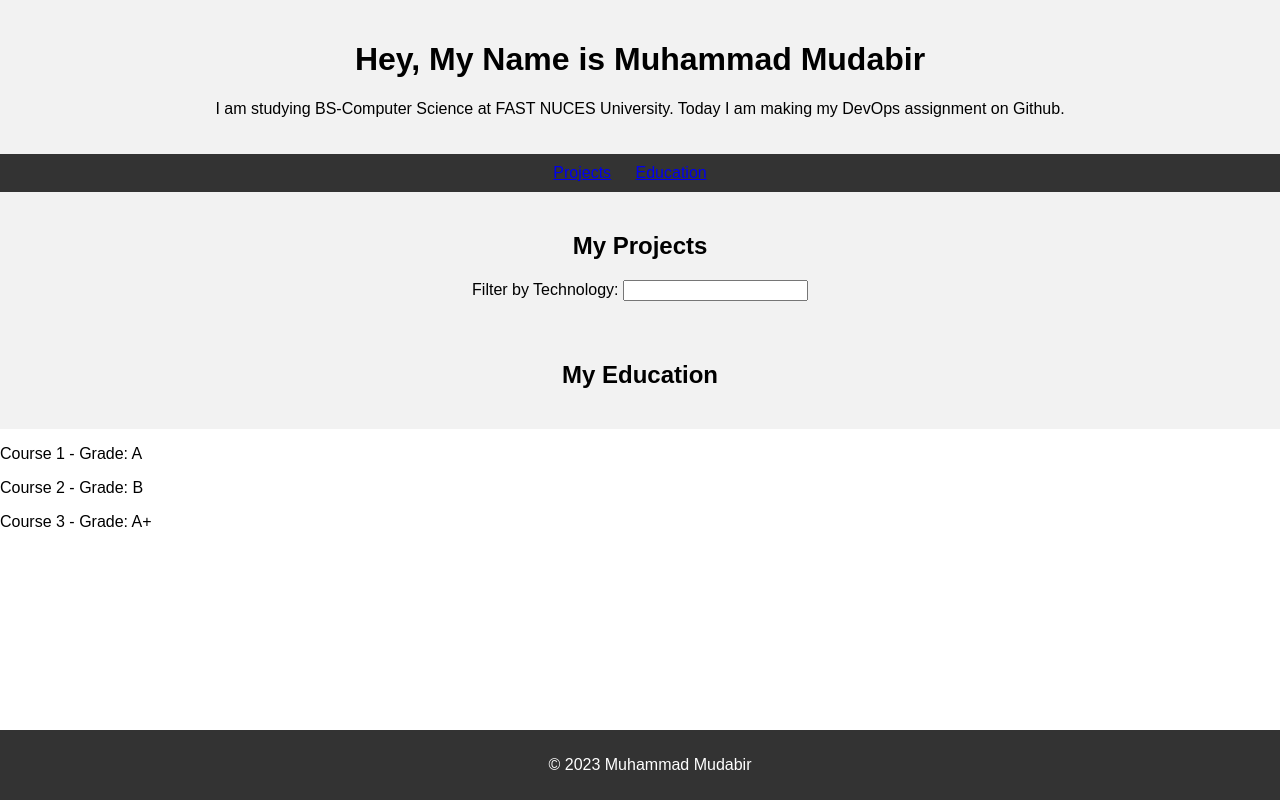
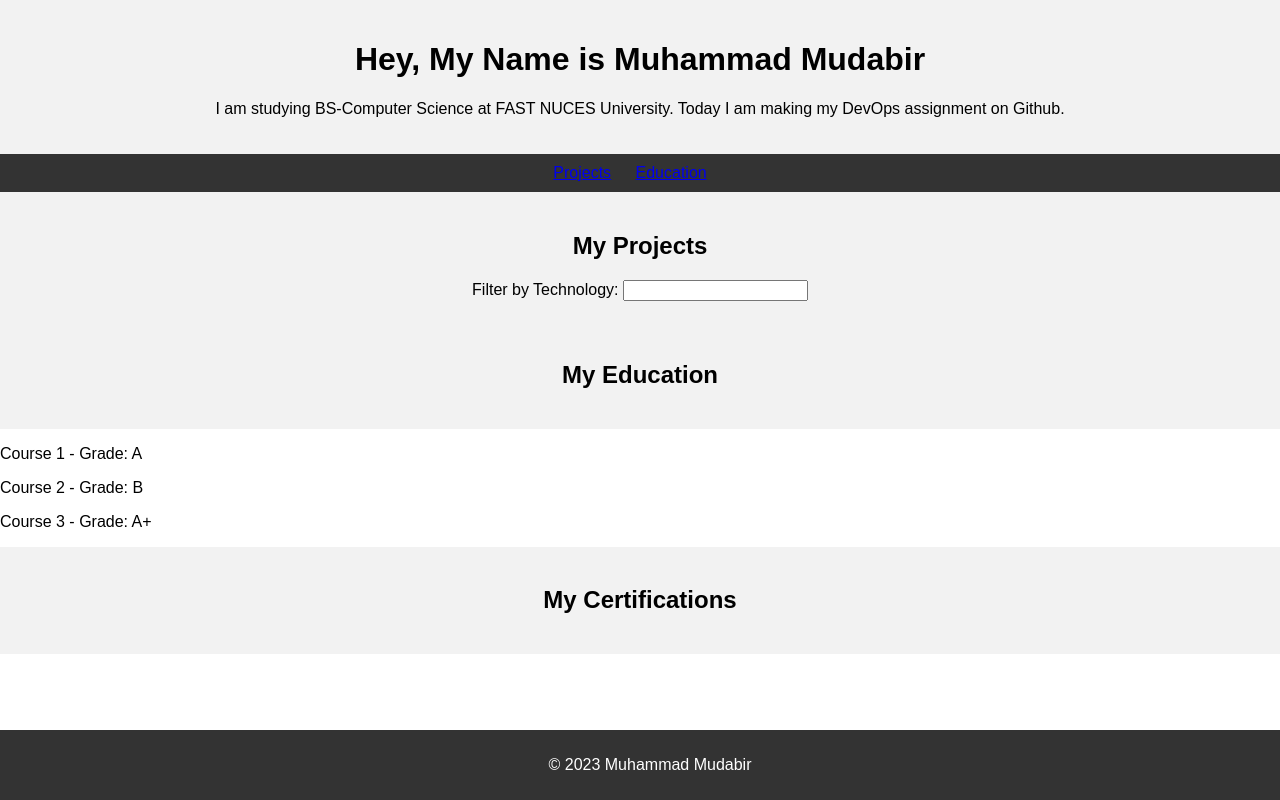
Before and after one commit to mohammadmudabir/k200273_ADO_ASS1, a plain HTML site: page index.html in a window 1280 px wide. Drawn offline with Linux system fonts and the light colour scheme.

Commit message:
Added Certifications page

```diff
--- a/index.html
+++ b/index.html
@@ -81,6 +81,18 @@
         </div>
     </section>
 
+    <!-- Add the following section in the body of your HTML file -->
+<section id="certifications">
+    <header>
+        <h1>My Certifications</h1>
+    </header>
+
+    <div id="certification-list">
+        <!-- Certification details will be dynamically added here -->
+    </div>
+</section>
+
+
     <footer>
         <p>&copy; 2023 Muhammad Mudabir</p>
     </footer>
```
